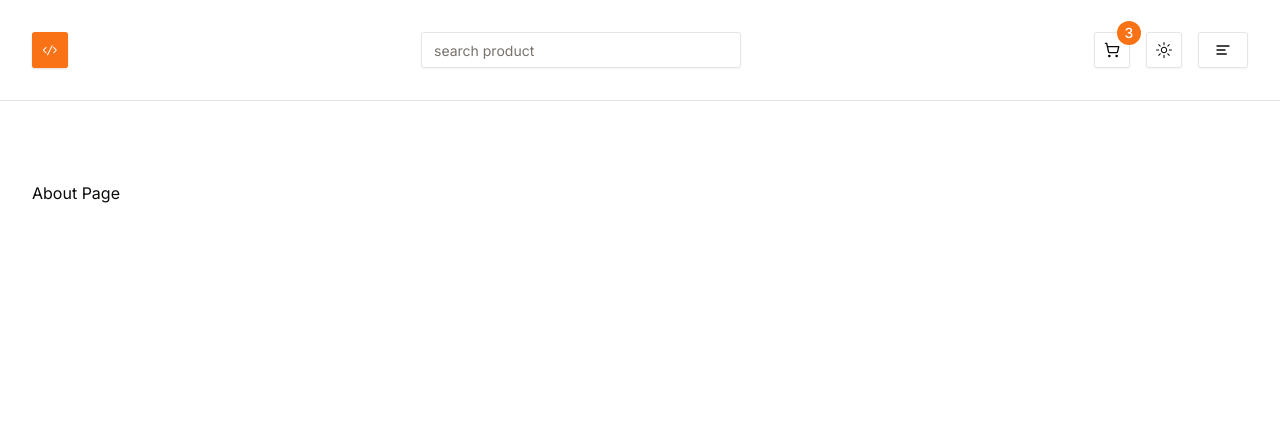
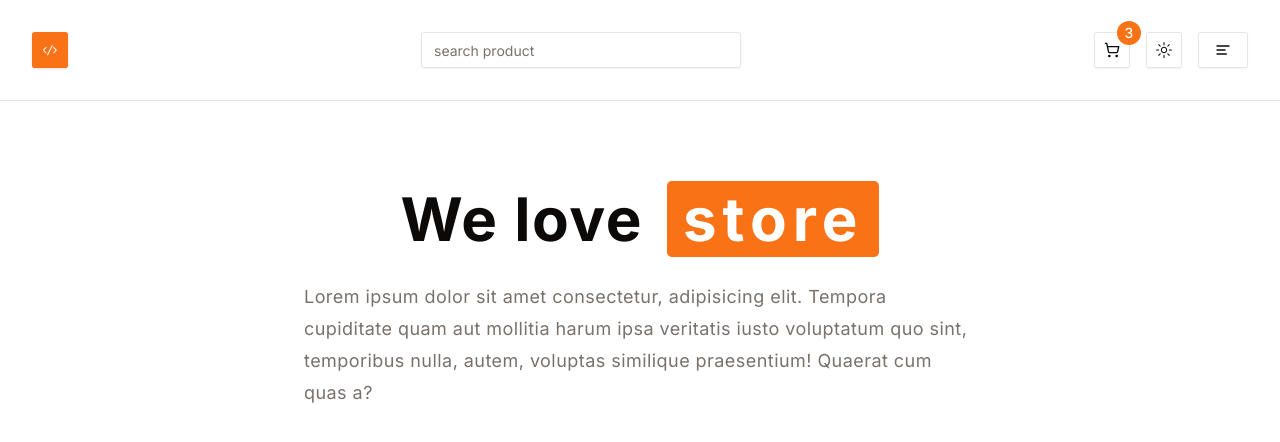
Before and after one commit to tneos/store-project, a Next.js app: page /about in a window 1280 px wide. Shown: the top 442 px of the page. Built offline with nearby package versions, Linux system fonts and the light colour scheme.

Commit message:
Set up About page and LoadingContainer

```diff
--- a/app/about/page.tsx
+++ b/app/about/page.tsx
@@ -1,4 +1,16 @@
 function AboutPage() {
-  return <div>About Page</div>;
+  return (
+    <section>
+      <h1 className="flex flex-wrap gap-2 sm:gap-x-6 items-center justify-center text-4xl font-bold leading-none tracking-wide sm:text-6xl">
+        We love
+        <span className="bg-primary py-2 px-4 rounded-lg tracking-widest text-white">store</span>
+      </h1>
+      <p className="mt-6 text-lg tracking-wide leading-8 max-w-2xl mx-auto text-muted-foreground">
+        Lorem ipsum dolor sit amet consectetur, adipisicing elit. Tempora cupiditate quam aut
+        mollitia harum ipsa veritatis iusto voluptatum quo sint, temporibus nulla, autem, voluptas
+        similique praesentium! Quaerat cum quas a?
+      </p>
+    </section>
+  );
 }
 export default AboutPage;
--- a/app/page.tsx
+++ b/app/page.tsx
@@ -1,11 +1,15 @@
+import LoadingContainer from "@/components/global/LoadingContainer";
 import FeaturedProducts from "@/components/home/FeaturedProducts";
 import Hero from "@/components/home/Hero";
+import {Suspense} from "react";
 
 const HomePage = () => {
   return (
     <>
       <Hero />
-      <FeaturedProducts />
+      <Suspense fallback={<LoadingContainer />}>
+        <FeaturedProducts />
+      </Suspense>
     </>
   );
 };
--- a/components/global/LoadingContainer.tsx
+++ b/components/global/LoadingContainer.tsx
@@ -1,4 +1,25 @@
+import {Card, CardContent} from "../ui/card";
+import {Skeleton} from "../ui/skeleton";
+
 function LoadingContainer() {
-  return <div>LoadingContainer</div>;
+  return (
+    <div className="pt-12 grid gap-4 md:grid-cols-2 lg:grid-cols-3">
+      <LoadingProduct />
+      <LoadingProduct />
+      <LoadingProduct />
+    </div>
+  );
+}
+
+function LoadingProduct() {
+  return (
+    <Card>
+      <CardContent className="p-4">
+        <Skeleton className="h-48 w-full" />
+        <Skeleton className="h-4 w-3/4 mt-4" />
+        <Skeleton className="h-4 w-1/2 mt-4" />
+      </CardContent>
+    </Card>
+  );
 }
 export default LoadingContainer;
```
